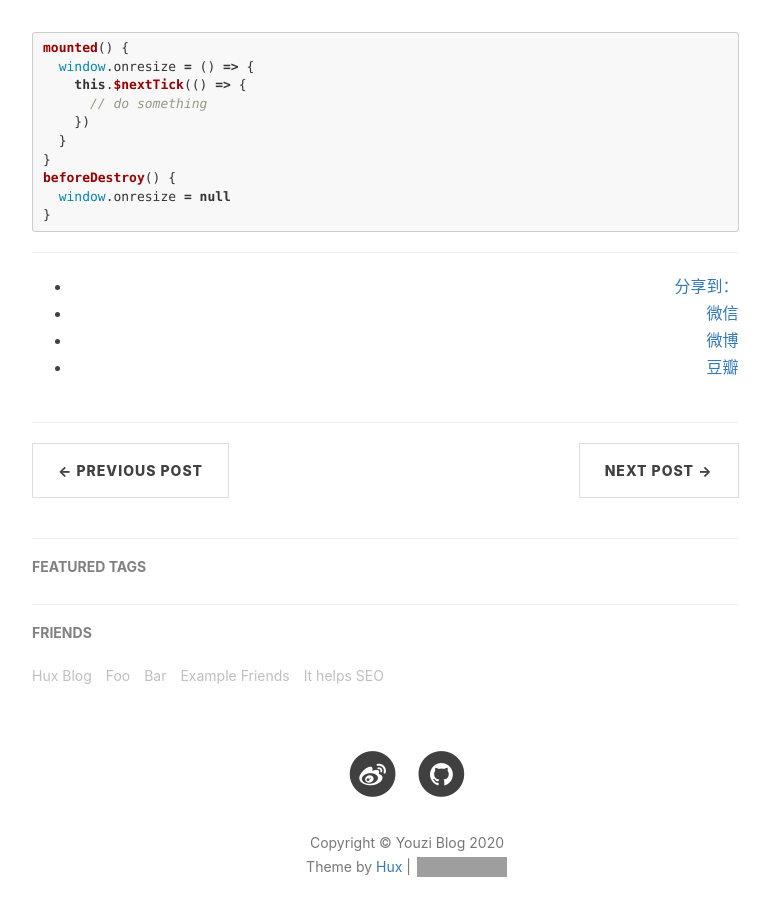
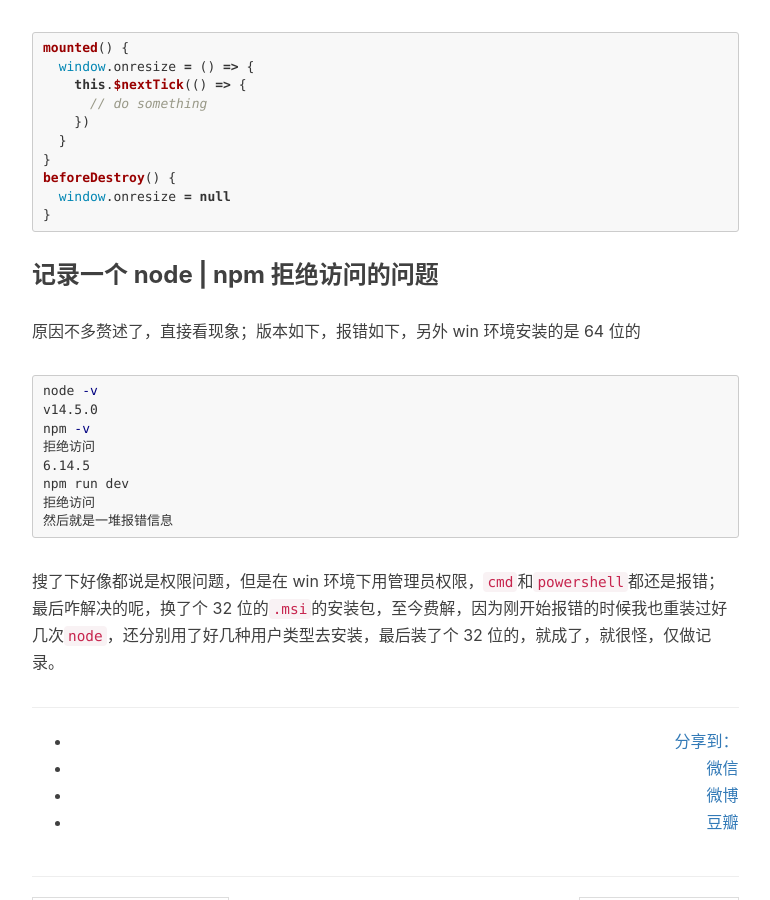
Before and after one commit to YouziXR/YouziXR.github.io, a Jekyll site: the page built from _posts/2020-05-19-杂记随笔备忘.md, in a window 1280 px wide and 900 px high, scrolled down 2426 px. Shown: the whole window, without its empty margins (233-1003 px from the left). Built offline with Jekyll 4.4.1, drawn with Linux system fonts in a browser that asks for light colours; nearby versions of some CDN libraries; our own code applies the rules of GitHub Pages for plain Markdown files; comment, search, counter and statistics services are not loaded; grey boxes are pictures that could not be loaded.

Commit message:
feat(node): node和npm命令行调用出现拒绝访问的问题

````diff
--- a/_posts/2020-05-19-杂记随笔备忘.md
+++ b/_posts/2020-05-19-杂记随笔备忘.md
@@ -74,3 +74,20 @@ beforeDestroy() {
   window.onresize = null
 }
 ```
+
+### 记录一个 node | npm 拒绝访问的问题
+
+原因不多赘述了，直接看现象；版本如下，报错如下，另外 win 环境安装的是 64 位的
+
+```bash
+node -v
+v14.5.0
+npm -v
+拒绝访问
+6.14.5
+npm run dev
+拒绝访问
+然后就是一堆报错信息
+```
+
+搜了下好像都说是权限问题，但是在 win 环境下用管理员权限，`cmd`和`powershell`都还是报错；最后咋解决的呢，换了个 32 位的`.msi`的安装包，至今费解，因为刚开始报错的时候我也重装过好几次`node`，还分别用了好几种用户类型去安装，最后装了个 32 位的，就成了，就很怪，仅做记录。
````
